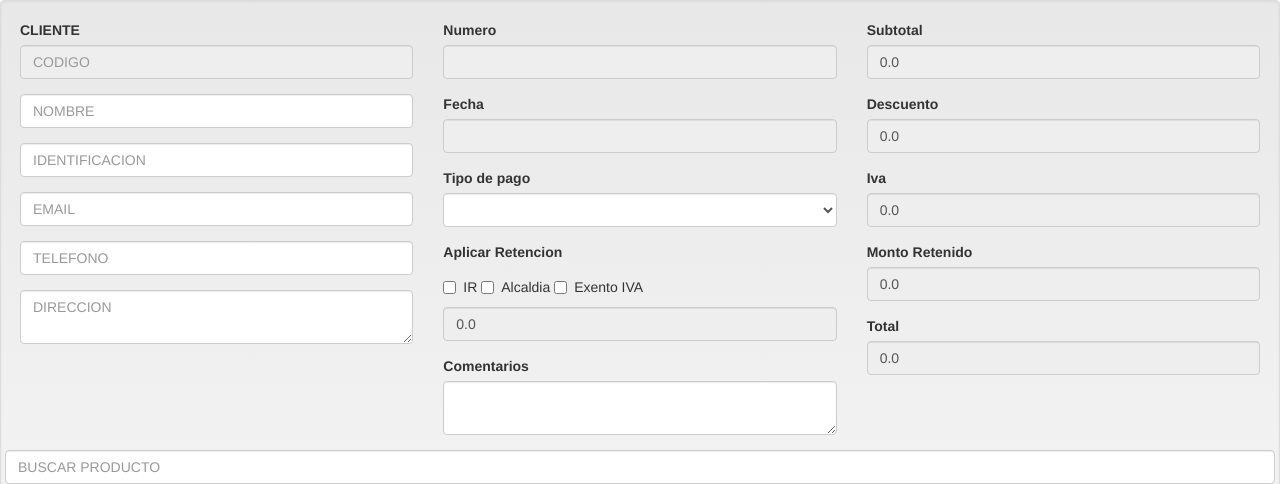
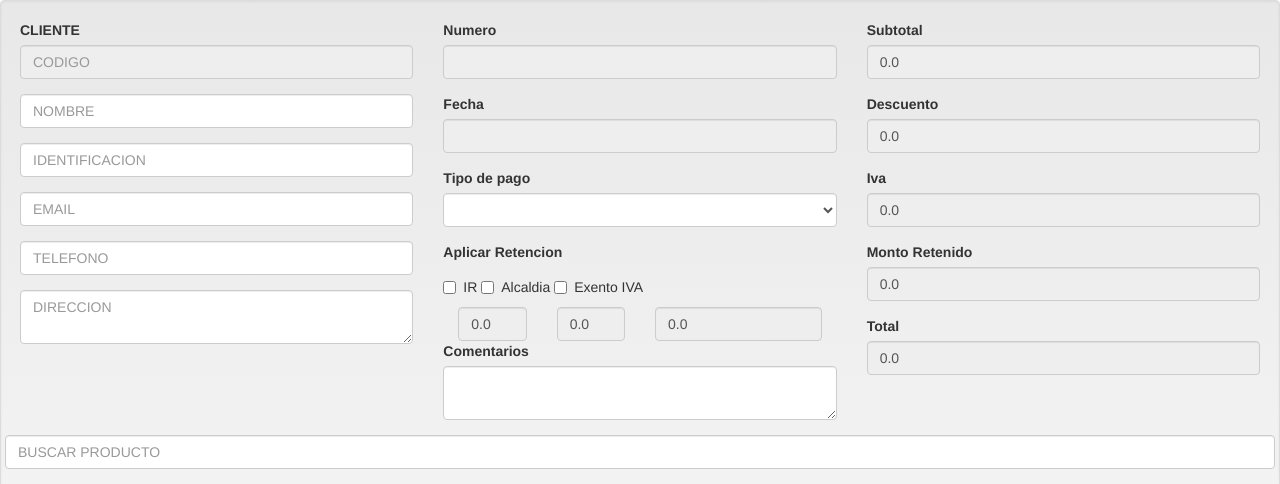
Before and after one commit to elvisvado/johnmay, a Django app: page /facturacion/ in a window 1280 px wide. Shown: the top 484 px of the page. Run offline with Django 3.2, Linux system fonts and the light colour scheme; the visitor is signed in with stand-in values (Sample User, id 1); data that the repository does not hold is empty; some libraries are stand-ins or nearby versions.

Commit message:
calculo de ir, al, correcion a la seleccion de bodega en el formulario factura

```diff
--- a/facturacion/static/facturacion/js/factura.js
+++ b/facturacion/static/facturacion/js/factura.js
@@ -44,7 +44,6 @@ var create_row = function(obj){
     row.append($('<td><input type="input" id="id_producto_descuento" class="form-control" readonly name="producto_descuento" value="0"></td>'));
     row.append($('<td><input type="input" id="id_total" class="form-control" readonly name="producto_total" value="'+obj.precio+'"></td>'));
     var oculta = $('<td></td>');
-    oculta.append($('<input type="hidden" id="producto_id" name="producto"></input>'));
     oculta.append($('<input type="hidden" id="bodega_id" name="bodega"></input>'));
     row.append(oculta);
     //$('#productos tbody').append(row);
@@ -87,17 +86,19 @@ var load_modal = function(row){
     var obj = JSON.parse($(row).data('producto'));
     $('#myModal').data('producto', $(row).data('producto'));
     $('#myModal').data('nuevo', $(row).data('nuevo'));
+    $('#modal_bodega').val(row.find('#bodega_id').val());
     $('#modal_codigo').val(obj.code);
     $('#modal_descripcion').val(obj.name);
     $('#modal_precio_pop').val(obj.precio);
     $('#modal_precio_1').val(row.find('#id_producto_precio').val());
     $('#modal_cantidad').val(row.find('#id_producto_cantidad').val());
     $('#modal_descuento_1').val(row.find('#id_producto_descuento').val());
+    var bodega_id = $(row).find('#bodega_id').val();
 
     $('#msg').empty().append('<span class="alert-danger"></span>');
+    load_existencias(obj, bodega_id);
+    $('#myModal').modal('show');
 
-    load_existencias(obj);
-    $('#myModal').modal('show');
     try {
         if(parseFloat($(row).find('#producto_precio').val()) == 0){
             $('#modal_precio_1').val(
@@ -110,7 +111,7 @@ var load_modal = function(row){
 
     return row
 }
-var load_existencias = function (obj){
+var load_existencias = function (obj, bodega_id){
     $.ajax("/facturacion/existencias_producto/", {
         type: 'POST',
         data: {'code': obj.code},
@@ -118,13 +119,16 @@ var load_existencias = function (obj){
             var exist = $("#exitencia>tbody");
             exist.empty();
             $.each(data, function(i, o){
-                var row = $('<tr></tr>').data('pk', o.bodega_id);
+                if (bodega_id == o.bodega_id){
+                  var row = $('<tr class="selected"></tr>')
+                } else {
+                  var row = $('<tr></tr>')
+                }
+                row.data('pk', o.bodega_id);
                 row.append($('<td id="bodega_bodega"></td>').html(o.bodega_nombre));
                 row.append($('<td id="bodega_existencia"></td>').html(o.existencia));
                 exist.append(row);
             });
-            $('#modal_bodega').val(undefined);
-            $('#modal_cantidad').val();
         }
     });
 }
@@ -132,7 +136,7 @@ var save_fila = function (){
     var modal = $('#myModal');
     var obj = JSON.parse(modal.data('producto'));
     var row = $('#'+obj.id);
-    row.find('#bodega_id').val($('#exitencia>tbody tr').data('pk'));
+    row.find('#bodega_id').val($('#modal_bodega').val());
     row.find('#id_producto_bodega').val($('#exitencia tbody').find('.selected #bodega_bodega').html());
     row.find('#id_producto_precio').val($('#modal_precio_1').val());
     row.find('#id_producto_cantidad').val($('#modal_cantidad').val());
@@ -187,6 +191,8 @@ var calcular_factura = function(){
       Costo += cantidad * costo;
   });
 
+  $('#id_factura_ir').val('0.0');
+  $('#id_factura_al').val('0.0');
   if($('#id_excento').is(':checked')) {
       Iva = 0;
   } else {
@@ -195,11 +201,13 @@ var calcular_factura = function(){
   if($('#id_ir').is(':checked')) {
     if((Subtotal - Descuento) > 1000){
       Retencion += (Subtotal - Descuento) * 0.02;
+      $('#id_factura_ir').val((Subtotal - Descuento) * 0.02);
     }
   }
   if($('#id_al').is(':checked')) {
     if((Subtotal - Descuento) > 1000){
       Retencion += (Subtotal - Descuento) * 0.01;
+      $('#id_factura_al').val((Subtotal - Descuento) * 0.01);
     }
   }
 
@@ -229,7 +237,7 @@ var eliminar_producto = function() {
     calcular_factura();
 }
 var get_descuento = function(){
-  event.preventDefault();
+  /*event.defaultPrevented();*/
   if($(this).val().match(/(?:%)$/)){
     var percent = parseFloat($(this).val().replace('%','')) / 100;
     $(this).val((parseFloat($('#modal_precio_1').val()) * percent).toFixed(2));
--- a/facturacion/templates/factura.html
+++ b/facturacion/templates/factura.html
@@ -19,7 +19,7 @@
                     <span class='alert-{{ m.1 }}'>{{ m.0 }}</span>
                 {% endfor %}
             </div>
-            <form method="POST" action=".">
+            <form method="POST" action="">
                 {% csrf_token %}
                 <div class="row">
                     <div class="col-md-4">
@@ -75,7 +75,17 @@
                                     <input type="checkbox"  id="id_excento" name="excento"> Exento IVA
                                 </label>
                             </div>
-                            <input type="input" class="form-control" id="id_factura_costo" readonly name="factura_costo" value="0.0">
+                            <div>
+                              <div class="col-xs-12 col-md-3">
+                                <input type="input" class="form-control" id="id_factura_ir" readonly name="factura_ir" value="0.0">
+                              </div>
+                              <div class="col-xs-12 col-md-3">
+                                <input type="input" class="form-control" id="id_factura_al" readonly name="factura_al" value="0.0">
+                              </div>
+                              <div class="col-xs-12 col-md-6">
+                                <input type="input" class="form-control" id="id_factura_costo" readonly name="factura_costo" value="0.0">
+                              </div>
+                            </div>
                         </div>
                         <div class="form-group">
                             <label for="id_factura_comentario">Comentarios</label>
@@ -141,10 +151,9 @@
                                 <h4 class="modal-title">Exitencias en Bodega</h4>
                             </div>
                             <div class="modal-body">
-
-								 <!-- Agregando la Fila de los datos del Producto-->
-                                <div class="row">
-                                    <div class='col-md-6'>
+                              <!-- Agregando la Fila de los datos del Producto-->
+                              <div class="row">
+                                <div class='col-md-6'>
                                         <div class="form-group">
                                             <label label_for="descuento">Descuento</label>
                                             <input type="input" class="form-control" readonly="" id="modal_descuento_pop" value=0></input>
--- a/facturacion/views.py
+++ b/facturacion/views.py
@@ -80,7 +80,7 @@ def grabar_detalle(request, factura):
         dd.costo_total = dd.producto_cantidad * dd.producto_costo_unitario
         dd.descuento_total = dd.producto_cantidad * dd.producto_descuento_unitario
         dd.utilidad = (dd.precio_total - dd.descuento_total) - dd.costo_total
-        dd.factor = (dd.precio_total - dd.descuento_total) / dd.costo_total
+        dd.factor = round((dd.precio_total - dd.descuento_total) / dd.costo_total, 2)
 
         dd.save()
         e.save()
```
